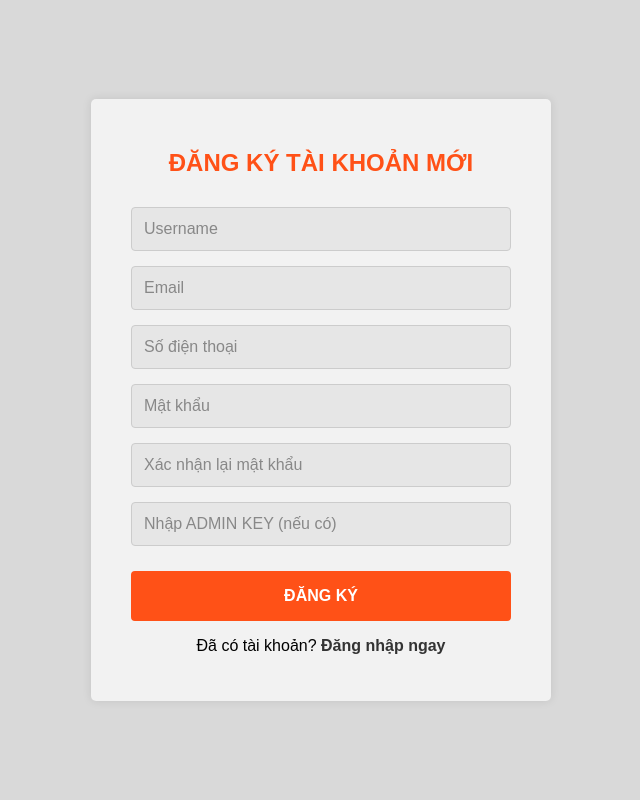
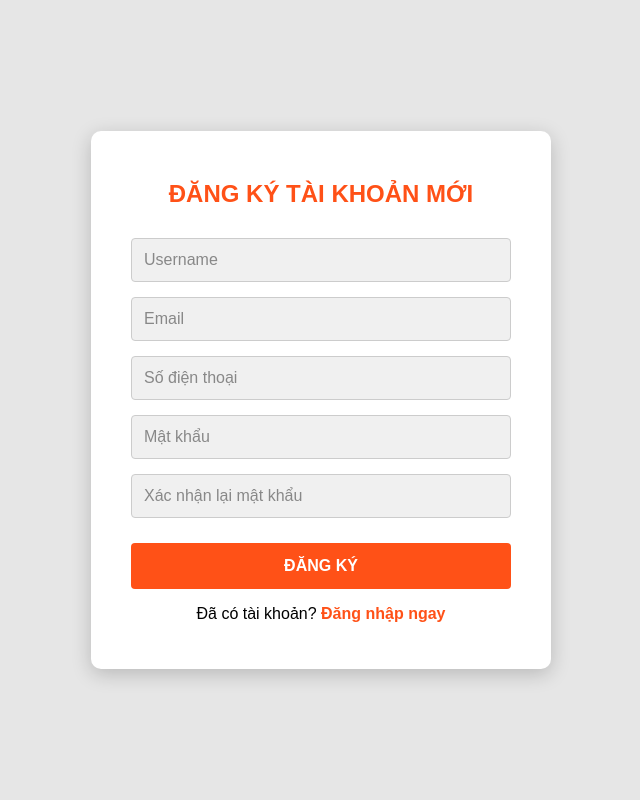
Before and after one commit to duonglele/final-project1, a PHP site: page /register.php in a window 1280 px wide. Shown: the whole page, without its empty margins (319-959 px from the left). Run offline with PHP 8.4, Linux system fonts and the light colour scheme.

Commit message:
Update register.php

```diff
--- a/register.php
+++ b/register.php
@@ -8,25 +8,20 @@ $username = '';
 $email = '';
 $phone = '';
 
-// ADMIN KEY: Dùng để xác nhận khi tạo tài khoản ADMIN
-$ADMIN_KEY = "ADMINKEY";
-
 if ($_SERVER["REQUEST_METHOD"] == "POST") {
     $username = trim($_POST['username']);
     $email = trim($_POST['email']);
     $phone = trim($_POST['phone']);
     $password = $_POST['password'];
     $confirm_password = $_POST['confirm_password'];
-    $admin_key_input = trim($_POST['admin_key'] ?? '');   // <-- Lấy KEY từ form
 
     if (empty($username) || empty($email) || empty($password) || empty($confirm_password)) {
-        $error = "Vui lòng điền đầy đủ thông tin    .";
+        $error = "Vui lòng điền đầy đủ tất cả các trường.";
     } elseif ($password !== $confirm_password) {
         $error = "Mật khẩu xác nhận không khớp.";
     } elseif (strlen($password) < 6) {
         $error = "Mật khẩu phải có ít nhất 6 ký tự.";
     } else {
-        //Kiểm tra username hoặc email đã tồn tại
         $sql = "SELECT id FROM users WHERE username = ? OR email = ?";
         $stmt = $conn->prepare($sql);
         $stmt->bind_param("ss", $username, $email);
@@ -36,25 +31,15 @@ if ($_SERVER["REQUEST_METHOD"] == "POST") {
         if ($stmt->num_rows > 0) {
             $error = "Username hoặc Email đã được sử dụng.";
         } else {
-
-            //===========================================
-            //==========XÁC ĐỊNH QUYỀN TÀI KHOẢN=========
-            //===========================================
-            $role = "user"; //Mặc định tài khoản sẽ là user
-            if (!empty($admin_key_input) && $admin_key_input == $ADMIN_KEY) {
-                $role = "admin";
-            }
-
-            //Mã hoá mật khẩu
             $hashed_password = password_hash($password, PASSWORD_DEFAULT);
 
-            //Insert user
-            $insert_sql = "INSERT INTO users (username, email, phone, password, role) VALUES (?, ?, ?, ?, ?)";
+            // SỬA: Thêm cột created_AT (sẽ tự động điền)
+            $insert_sql = "INSERT INTO users (username, email, phone, password) VALUES (?, ?, ?, ?)";
             $insert_stmt = $conn->prepare($insert_sql);
-            $insert_stmt->bind_param("sssss", $username, $email, $phone, $hashed_password, $role);
+            $insert_stmt->bind_param("ssss", $username, $email, $phone, $hashed_password);
 
             if ($insert_stmt->execute()) {
-                //  THÊM PHẦN NÀY: Chuyển hướng về trang đăng nhập sau khi đăng ký thành công
+                //  Chuyển hướng về trang đăng nhập sau khi đăng ký thành công
                 echo "<script>
                         alert('Đăng ký thành công! Hãy đăng nhập để tiếp tục.');
                         window.location.href = 'login.php';
@@ -70,16 +55,16 @@ if ($_SERVER["REQUEST_METHOD"] == "POST") {
 }
 $conn->close();
 ?>
-
 <!DOCTYPE html>
 <html lang="vi">
 <head>
     <meta charset="UTF-8">
     <title>Trang Đăng Ký</title>
     <style>
+        /* CSS được tối ưu */
         body {
             font-family: Arial, sans-serif;
-            background-color: #d9d9d9;
+            background-color: #e6e6e6;
             display: flex;
             justify-content: center;
             align-items: center;
@@ -87,11 +72,11 @@ $conn->close();
             margin: 0;
         }
         .register-container {
-            background-color: #f2f2f2;
+            background-color: #fff;
             padding: 30px 40px;
-            border-radius: 5px;
+            border-radius: 10px;
             width: 380px;
-            box-shadow: 0 0 10px rgba(0,0,0,0.1);
+            box-shadow: 0 5px 20px rgba(0,0,0,0.2);
         }
         h2 {
             font-size: 24px;
@@ -111,7 +96,7 @@ $conn->close();
             border: 1px solid #ccc;
             border-radius: 4px;
             box-sizing: border-box;
-            background-color: #e6e6e6;
+            background-color: #f0f0f0;
             font-size: 16px;
             color: #555;
         }
@@ -123,7 +108,7 @@ $conn->close();
             color: white;
             padding: 14px 20px;
             margin-top: 10px;
-            border: 2px solid #ff5117;
+            border: none;
             border-radius: 4px;
             cursor: pointer;
             width: 100%;
@@ -132,8 +117,7 @@ $conn->close();
             text-transform: uppercase;
         }
         button:hover {
-            background-color: #fff;
-            color: #ff5117;
+            background-color: #cc4113;
         }
         .message {
             padding: 10px;
@@ -146,23 +130,17 @@ $conn->close();
             color: #a00;
             border: 1px solid #a00;
         }
-        .success {
-            background-color: #dfd;
-            color: #0a0;
-            border: 1px solid #0a0;
-        }
         .login-link {
             text-align: center;
             margin-top: 15px;
         }
         .login-link a {
-            color: #333;
+            color: #ff5117;
             text-decoration: none;
             font-weight: bold;
         }
         .login-link a:hover {
             text-decoration: underline;
-            color: #ff5117;
         }
     </style>
 </head>
@@ -171,11 +149,7 @@ $conn->close();
         <h2>Đăng Ký Tài Khoản Mới</h2>
 
         <?php if ($error): ?>
-            <div class="message error"><?php echo $error; ?></div>
-        <?php endif; ?>
-
-        <?php if ($success): ?>
-            <div class="message success"><?php echo $success; ?></div>
+            <div class="message error"><?php echo htmlspecialchars($error); ?></div>
         <?php endif; ?>
 
         <form action="register.php" method="post" autocomplete="off">
@@ -184,7 +158,6 @@ $conn->close();
             <input type="text" name="phone" placeholder="Số điện thoại" value="<?php echo htmlspecialchars($phone); ?>">
             <input type="password" name="password" placeholder="Mật khẩu" required>
             <input type="password" name="confirm_password" placeholder="Xác nhận lại mật khẩu" required>
-            <input type="text" name="admin_key" placeholder="Nhập ADMIN KEY (nếu có)">
             <button type="submit">ĐĂNG KÝ</button>
         </form>
 
```
